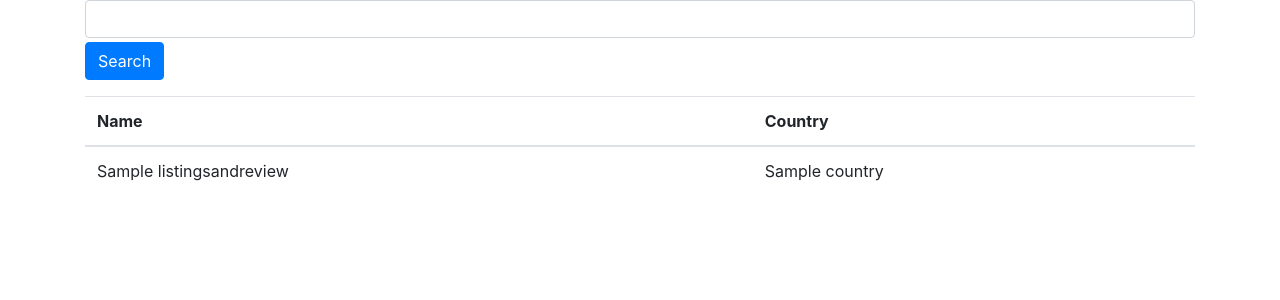
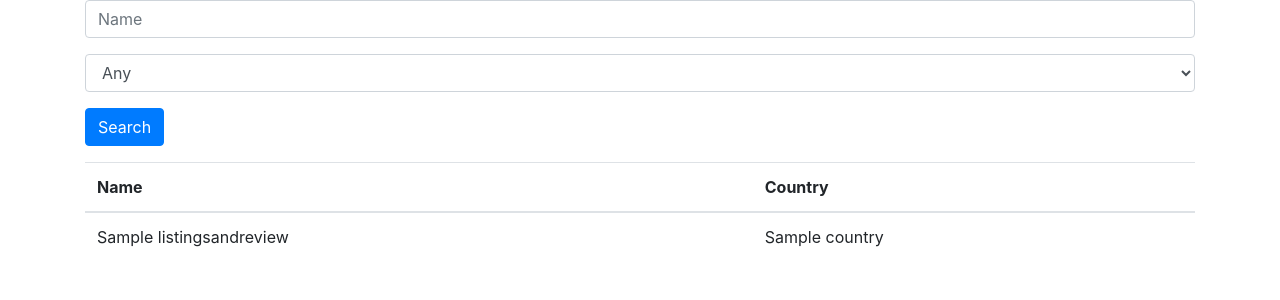
Before and after one commit to kunxin-chor/mongo-sample-batch-3, a Flask app: page / in a window 1280 px wide. Shown: the top 300 px of the page. Run offline with Flask 2, Linux system fonts and the light colour scheme; a database or web service that is not in the repository returns one stand-in record (values such as "Sample title"); some libraries are stand-ins or nearby versions.

Commit message:
Added country filter and make sure we are not searching for empty string

```diff
--- a/pymongo-flask/app.py
+++ b/pymongo-flask/app.py
@@ -22,8 +22,7 @@ def index():
 
     search_criteria = {}
 
-    if search_terms is not None:
-
+    if search_terms is not None and search_terms is not "" :
         search_criteria["name"] = re.compile(r'{}'.format(search_terms), re.I)
 
     conn = get_connection()
--- a/pymongo-flask/templates/index.template.html
+++ b/pymongo-flask/templates/index.template.html
@@ -13,7 +13,17 @@
   <body>
     <div class='container'>
         <form method="GET" class='mb-3'>
-            <input type="text" name='search-by' class="form-control mb-1"/>
+            <div class='form-group'>
+                <input placeholder='Name' type="text" name='search-by' class="form-control mb-1"/>
+            </div>
+            <div class='form-group'>
+                <select name='country' class='form-control'>
+                    <option>Any</option>
+                    <option>Singapore</option>
+                    <option>New Zealand</option>
+                    <option>Malaysia</option>
+                </select>
+            </div>
             <input type="submit" class="btn btn-primary" value="Search"/>
         </form>
         <table class='table'>
```
